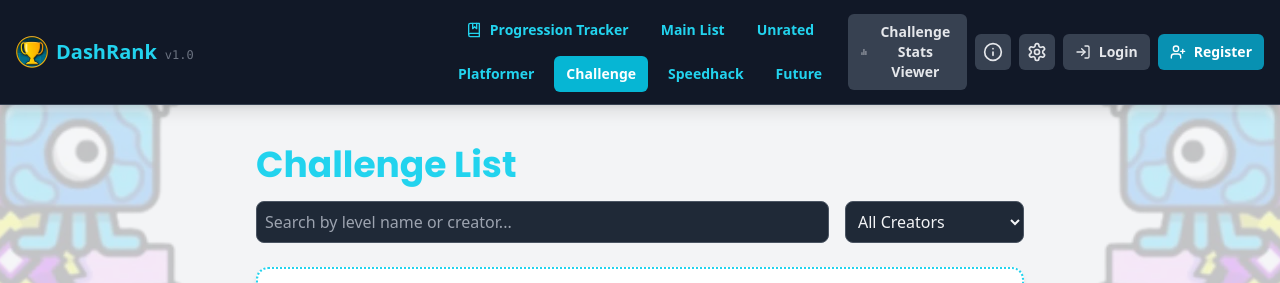
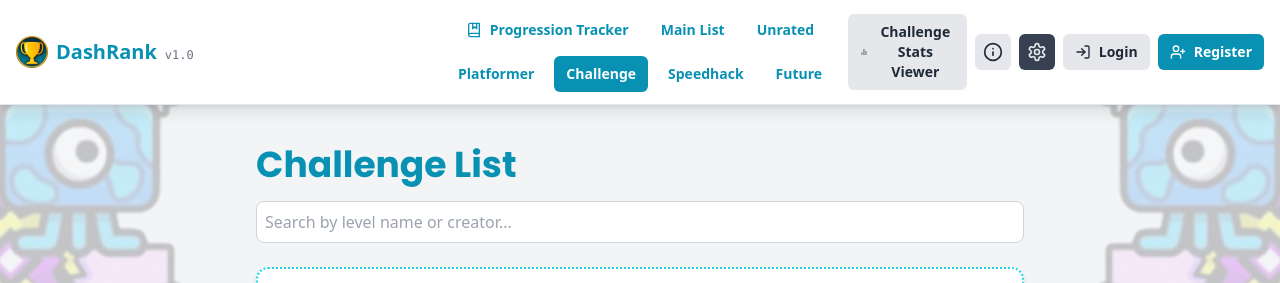
Before and after one commit to Woblu/DashRank, a React (Vite) app: page /challenge in a window 1280 px wide. Shown: the top 283 px of the page. Built offline with nearby package versions, Linux system fonts and the light colour scheme; grey boxes are pictures that could not be loaded.

Commit message:
FIXING DARK MODE AGAIN

```diff
--- a/src/components/Tabs.jsx
+++ b/src/components/Tabs.jsx
@@ -39,8 +39,8 @@ export default function Tabs() {
     if (user) {
       return (
         <div className="flex items-center gap-4">
-          <span className="text-sm font-medium text-gray-300">
-            Welcome, <span className="font-bold text-cyan-400">{user.username}</span>
+          <span className="text-sm font-medium text-gray-700 dark:text-gray-300">
+            Welcome, <span className="font-bold text-cyan-600 dark:text-cyan-400">{user.username}</span>
           </span>
           <button onClick={logout} className="flex items-center gap-2 px-3 py-2 rounded-md font-semibold bg-red-600 hover:bg-red-700 text-white transition-colors text-sm">
             <LogOut className="w-4 h-4" /> Logout
@@ -50,7 +50,7 @@ export default function Tabs() {
     }
     return (
       <div className="flex items-center gap-2">
-        <Link to="/login" className="flex items-center gap-2 px-3 py-2 rounded-md font-semibold bg-gray-700 hover:bg-gray-600 text-gray-200 transition-colors text-sm">
+        <Link to="/login" className="flex items-center gap-2 px-3 py-2 rounded-md font-semibold bg-gray-200 dark:bg-gray-700 hover:bg-gray-300 dark:hover:bg-gray-600 text-gray-800 dark:text-gray-200 transition-colors text-sm">
           <LogIn className="w-4 h-4" /> Login
         </Link>
         <Link to="/register" className="flex items-center gap-2 px-3 py-2 rounded-md font-semibold bg-cyan-600 hover:bg-cyan-700 text-white transition-colors text-sm">
@@ -62,13 +62,13 @@ export default function Tabs() {
 
   return (
     <>
-      <header className="relative bg-gray-900 shadow-lg z-30 border-b border-gray-700">
+      <header className="relative bg-white dark:bg-gray-900 shadow-lg z-30 border-b border-gray-200 dark:border-gray-700">
         <div className="flex flex-col md:flex-row items-center justify-between px-4 py-3 gap-y-3">
           <div className="w-full md:flex-1 flex justify-start">
             <Link to="/" className="flex items-center gap-2 flex-shrink-0">
               <img src={logo} alt="DashRank Logo" className="w-8 h-8" />
               <div>
-                <span className="font-bold text-xl text-cyan-400">DashRank</span>
+                <span className="font-bold text-xl text-cyan-600 dark:text-cyan-400">DashRank</span>
                 <span className="ml-2 text-xs font-mono text-gray-500">v1.0</span>
               </div>
             </Link>
@@ -79,25 +79,25 @@ export default function Tabs() {
               <NavLink
                 to={user ? "/progression" : "/login"}
                 state={!user ? { from: { pathname: "/progression" } } : undefined}
-                className={({ isActive }) => `px-3 py-2 rounded-md font-semibold transition-colors text-sm whitespace-nowrap flex items-center gap-2 ${isActive ? "bg-cyan-500 text-white" : "text-cyan-400 hover:bg-cyan-700/50"}`}
+                className={({ isActive }) => `px-3 py-2 rounded-md font-semibold transition-colors text-sm whitespace-nowrap flex items-center gap-2 ${isActive ? "bg-cyan-600 text-white" : "text-cyan-600 dark:text-cyan-400 hover:bg-cyan-100 dark:hover:bg-cyan-700/50"}`}
               >
                 <BookMarked className="w-4 h-4" />
                 Progression Tracker
               </NavLink>
 
               {tabs.map((tab) => (
-                <NavLink key={tab.name} to={tab.path} className={({ isActive }) => `px-3 py-2 rounded-md font-semibold transition-colors text-sm whitespace-nowrap ${isActive ? "bg-cyan-500 text-white" : "text-cyan-400 hover:bg-cyan-700/50"}`}>
+                <NavLink key={tab.name} to={tab.path} className={({ isActive }) => `px-3 py-2 rounded-md font-semibold transition-colors text-sm whitespace-nowrap ${isActive ? "bg-cyan-600 text-white" : "text-cyan-600 dark:text-cyan-400 hover:bg-cyan-100 dark:hover:bg-cyan-700/50"}`}>
                   {tab.name}
                 </NavLink>
               ))}
             </div>
           </nav>
           <div className="w-full md:flex-1 flex justify-end items-center gap-2 order-2 md:order-3">
-            <button title={statsButtonTitles[listType]} onClick={() => setIsStatsViewerOpen(true)} className="flex items-center gap-2 px-3 py-2 rounded-md font-semibold bg-gray-700 hover:bg-gray-600 text-gray-200 transition-colors text-sm">
+            <button title={statsButtonTitles[listType]} onClick={() => setIsStatsViewerOpen(true)} className="flex items-center gap-2 px-3 py-2 rounded-md font-semibold bg-gray-200 dark:bg-gray-700 hover:bg-gray-300 dark:hover:bg-gray-600 text-gray-800 dark:text-gray-200 transition-colors text-sm">
               <BarChart2 className="w-4 h-4" />
               <span className="hidden md:inline">{statsButtonTitles[listType]}</span>
             </button>
-            <button title="Info" onClick={() => setIsInfoBoxOpen(true)} className="p-2 rounded-md font-semibold bg-gray-700 hover:bg-gray-600 text-gray-200 transition-colors">
+            <button title="Info" onClick={() => setIsInfoBoxOpen(true)} className="p-2 rounded-md font-semibold bg-gray-200 dark:bg-gray-700 hover:bg-gray-300 dark:hover:bg-gray-600 text-gray-800 dark:text-gray-200 transition-colors">
               <Info className="w-5 h-5" />
             </button>
             <SettingsMenu />
--- a/src/pages/Home.jsx
+++ b/src/pages/Home.jsx
@@ -1,6 +1,6 @@
 // src/pages/Home.jsx
 import React, { useState, useEffect, useMemo } from "react";
-import { useParams } from "react-router-dom";
+import { useParams, useLocation } from "react-router-dom";
 import axios from 'axios';
 import { useAuth } from '../contexts/AuthContext.jsx';
 import LevelCard from "../components/LevelCard";
@@ -28,6 +28,7 @@ const listTitles = {
 
 export default function Home() {
   const { listType } = useParams();
+  const location = useLocation();
   const { t } = useLanguage();
   const { user, token } = useAuth();
   const currentListType = location.pathname.startsWith('/progression') ? 'progression' : (listType || "main");
@@ -36,14 +37,12 @@ export default function Home() {
   const [isLoading, setIsLoading] = useState(true);
   const [error, setError] = useState(null);
   const [search, setSearch] = useState("");
-  const [creatorFilter, setCreatorFilter] = useState("");
   const [isAddFormOpen, setIsAddFormOpen] = useState(false);
 
   const fetchLevels = async () => {
     setIsLoading(true);
     setError(null);
     setSearch("");
-    setCreatorFilter("");
     try {
       let responseData;
       if (currentListType === 'progression') {
@@ -57,7 +56,7 @@ export default function Home() {
           name: record.levelName,
           creator: user.username,
           videoId: record.videoUrl,
-          thumbnail: record.thumbnailUrl, // Pass the thumbnail URL
+          thumbnail: record.thumbnailUrl,
           records: [],
           list: 'progression',
         }));
@@ -79,25 +78,18 @@ export default function Home() {
     fetchLevels();
   }, [currentListType, token]);
 
-  const uniqueCreators = useMemo(() => {
-    if (!levels || currentListType === 'progression') return [];
-    const creators = levels.map(level => level.creator).filter(Boolean);
-    return [...new Set(creators)].sort((a, b) => a.toLowerCase().localeCompare(b.toLowerCase()));
-  }, [levels, currentListType]);
-
   const filteredLevels = levels.filter(level => {
     const searchMatch =
       level.name.toLowerCase().includes(search.toLowerCase()) ||
       (level.creator && level.creator.toLowerCase().includes(search.toLowerCase()));
-    const creatorMatch = creatorFilter ? level.creator === creatorFilter : true;
-    return searchMatch && creatorMatch;
+    return searchMatch;
   });
 
   return (
     <>
       <div className="min-h-screen flex flex-col items-center pt-6 px-4">
         <div className="w-full max-w-3xl flex justify-center sm:justify-between items-center mb-4 relative">
-          <h1 className="font-poppins text-4xl font-bold text-center text-cyan-400 capitalize break-words">
+          <h1 className="font-poppins text-4xl font-bold text-center text-cyan-600 dark:text-cyan-400 capitalize break-words">
             {listTitles[currentListType]}
           </h1>
           {currentListType === 'progression' && user && (
@@ -109,28 +101,18 @@ export default function Home() {
             </button>
           )}
         </div>
-        <div className="w-full max-w-3xl mb-6 flex flex-col sm:flex-row gap-4">
+        <div className="w-full max-w-3xl mb-6">
           <input
             type="text"
             placeholder={t('search_placeholder')}
             value={search}
             onChange={(e) => setSearch(e.target.value)}
-            className="flex-grow p-2 rounded-lg border border-gray-600 bg-gray-800 text-gray-100 focus:outline-none focus:ring-2 focus:ring-cyan-400"
+            className="w-full p-2 rounded-lg border border-gray-300 dark:border-gray-600 bg-white dark:bg-gray-800 text-gray-900 dark:text-gray-100 focus:outline-none focus:ring-2 focus:ring-cyan-500"
           />
-          {currentListType !== 'progression' && (
-            <select
-              value={creatorFilter}
-              onChange={(e) => setCreatorFilter(e.target.value)}
-              className="p-2 rounded-lg border border-gray-600 bg-gray-800 text-gray-100 focus:outline-none focus:ring-2 focus:ring-cyan-400"
-            >
-              <option value="">All Creators</option>
-              {uniqueCreators.map(creator => ( <option key={creator} value={creator}>{creator}</option>))}
-            </select>
-          )}
         </div>
         <div className="flex flex-col gap-4 w-full max-w-3xl">
           {isLoading ? (
-            <p className="text-center text-gray-400 mt-8">Loading...</p>
+            <p className="text-center text-gray-500 dark:text-gray-400 mt-8">Loading...</p>
           ) : error ? (
             <p className="text-center text-red-500 mt-8">{error}</p>
           ) : filteredLevels.length > 0 ? (
@@ -138,7 +120,7 @@ export default function Home() {
               <LevelCard key={level.id || level.levelId || index} level={level} index={index} listType={currentListType} />
             ))
           ) : (
-            <p className="text-center text-gray-400 mt-8">
+            <p className="text-center text-gray-500 dark:text-gray-400 mt-8">
               {currentListType === 'progression' ? "You haven't added any records yet." : t('no_levels_found')}
             </p>
           )}
```
